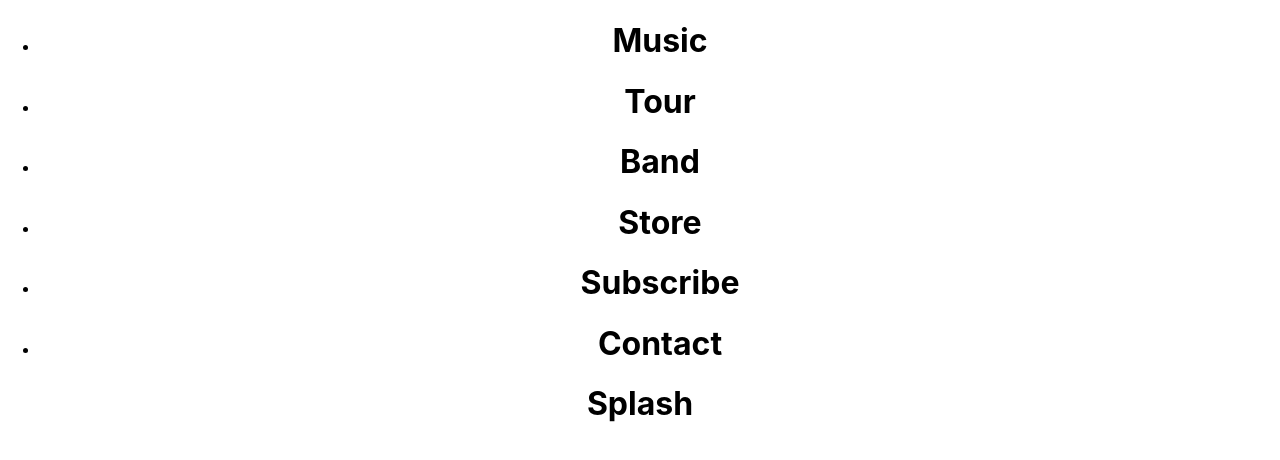
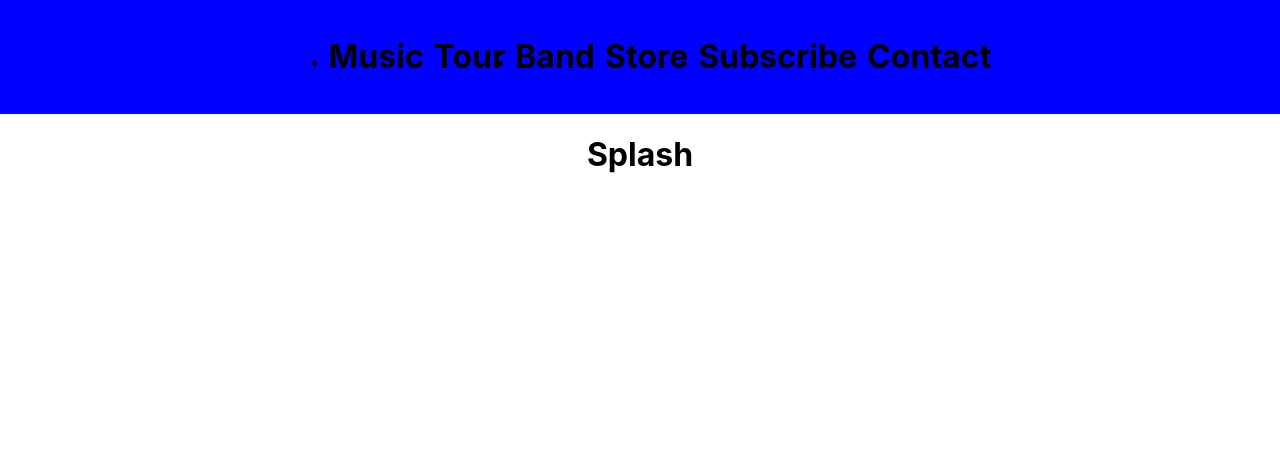
Before and after one commit to tsteer050/organfreemanmusic.com, a React (Create React App) app: page / in a window 1280 px wide. Shown: the top 460 px of the page. Built offline with nearby package versions, Linux system fonts and the light colour scheme.

Commit message:
Menu bar style

```diff
--- a/src/MenuBar.js
+++ b/src/MenuBar.js
@@ -1,4 +1,5 @@
 import React from 'react';
+import './menubar.css';
 
 class MenuBar extends React.Component {
   constructor(props) {
--- /dev/null
+++ b/src/menubar.css
@@ -0,0 +1,17 @@
+.menu-bar {
+  display: flex;
+  justify-content: center;
+  align-items: center;
+  text-decoration: none;
+  background-color: blue;
+}
+
+.menu-bar-items {
+  display: flex;
+  justify-content: space-evenly;
+  align-items: center;
+}
+
+.menu-bar-items li {
+  margin: 0 5px 0 5px;
+}
```
